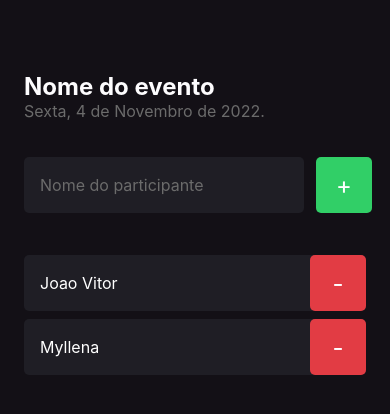
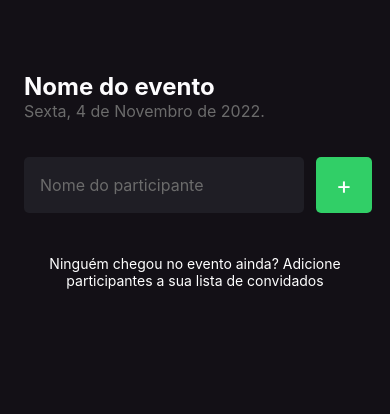
Before and after one commit to joaovtpereira/ignite_imhere_app, a React Native app: screen / in a window 390 px wide. Shown: the top 414 px of the page. Built offline with nearby package versions, Linux system fonts and the light colour scheme.

Commit message:
add and remove user

```diff
--- a/src/screens/home/index.tsx
+++ b/src/screens/home/index.tsx
@@ -7,14 +7,23 @@ import {
 } from "react-native";
 import { styles } from "./styles";
 import { Participant } from "../../components/Participant";
+import { useState } from "react";
 
 export function Home() {
+  const [participants, setParticipants] = useState<string[]>([]);
+  const [newParticipantName, setNewParticipantName] = useState("");
+
   function handleParticipantAdd() {
-    console.log("voce clicou em add");
+    setParticipants((prevState) => [...prevState, newParticipantName]);
+    setNewParticipantName("");
   }
 
   function handleParticipantRemove(name: string) {
-    console.log({ name });
+    if (participants.includes(name)) {
+      setParticipants((prevState) =>
+        prevState.filter((participant) => participant !== name)
+      );
+    }
   }
 
   return (
@@ -25,8 +34,10 @@ export function Home() {
       <View style={styles.form}>
         <TextInput
           style={styles.input}
+          value={newParticipantName}
           placeholder="Nome do participante"
           placeholderTextColor={"#6B6B6B"}
+          onChangeText={setNewParticipantName}
         />
         <TouchableOpacity style={styles.button} onPress={handleParticipantAdd}>
           <Text style={styles.buttonText}>+</Text>
@@ -34,7 +45,7 @@ export function Home() {
       </View>
 
       <FlatList
-        data={["Joao Vitor", "Myllena"]}
+        data={participants}
         keyExtractor={(item) => item}
         renderItem={({ item }) => (
           <Participant
```
